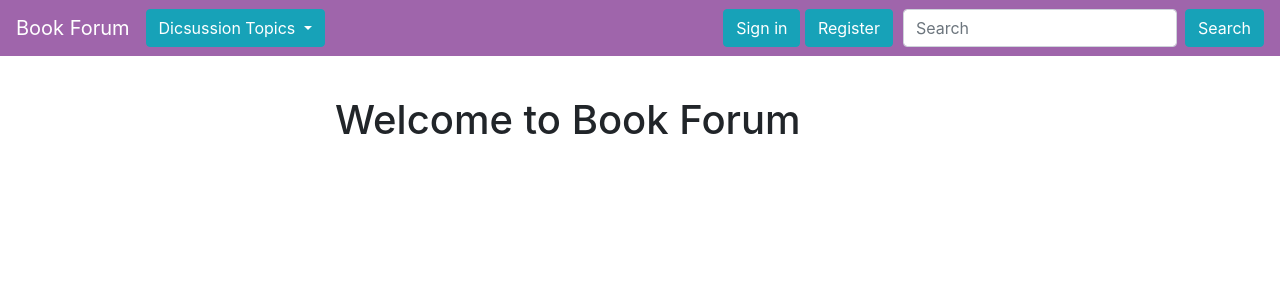
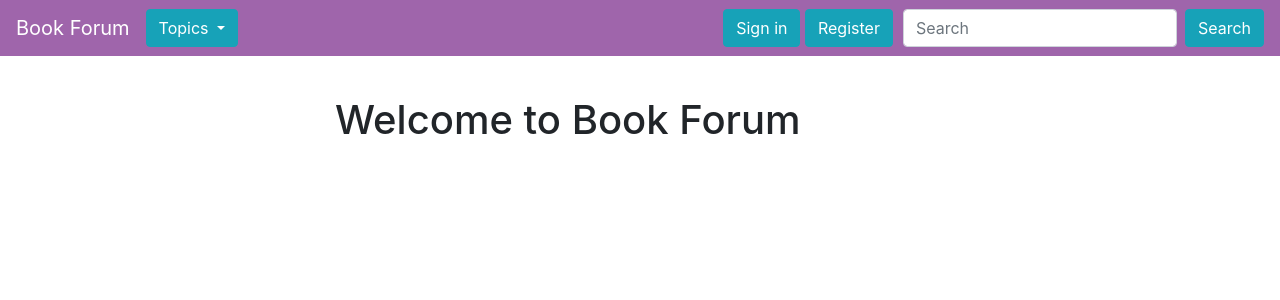
Before and after one commit to qubelka/book-forum, a Flask app: page / in a window 1280 px wide. Shown: the top 300 px of the page. Run offline with Flask 2, Linux system fonts and the light colour scheme; data that the repository does not hold is empty; some libraries are stand-ins or nearby versions.

Commit message:
Remove typo in dropdown name

```diff
--- a/application/templates/layout.html
+++ b/application/templates/layout.html
@@ -23,7 +23,7 @@
                 <ul class="navbar-nav mr-auto">
                     <li class="nav-item dropdown">
                         <button class="btn btn-info dropdown-toggle" type="button" id="navbarDropdown" role="button" data-toggle="dropdown" aria-haspopup="true" aria-expanded="false">
-                            Dicsussion Topics
+                            Topics
                         </button>
                         <div class="dropdown-menu" aria-labelledby="navbarDropdown">
                             {% for topic in topics_list %}
```
